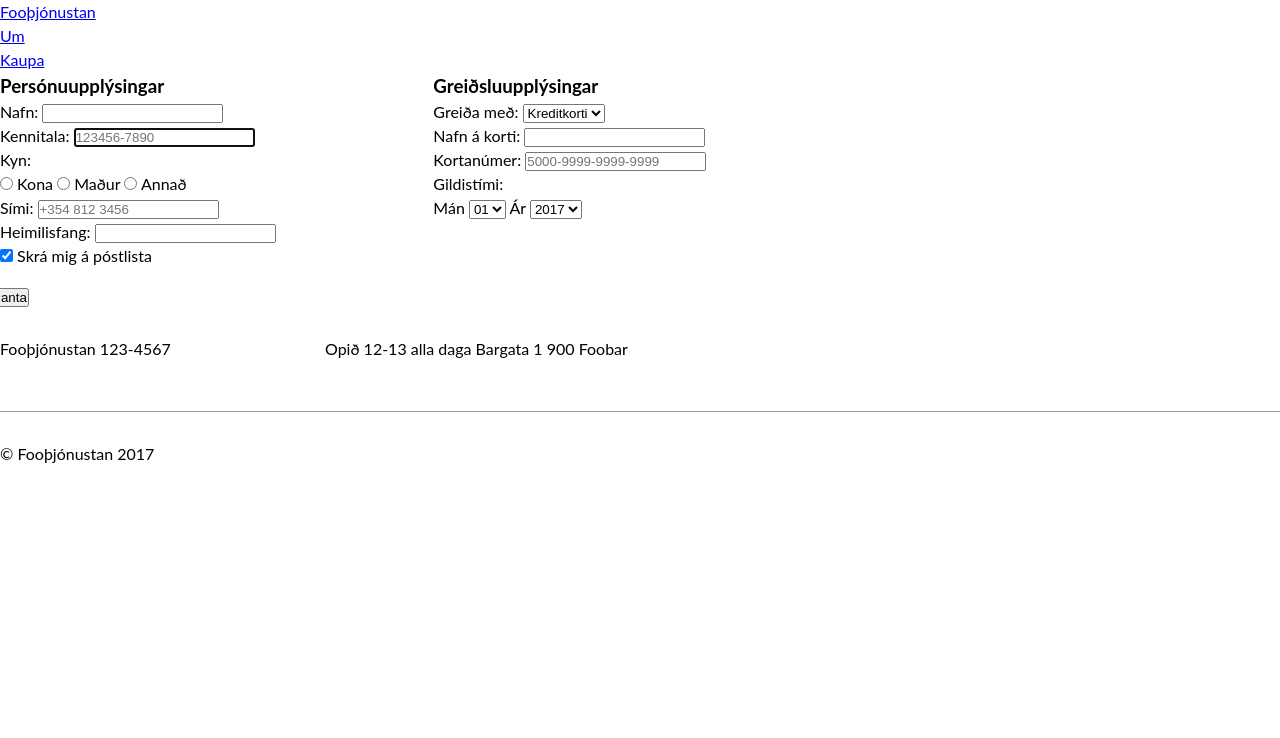
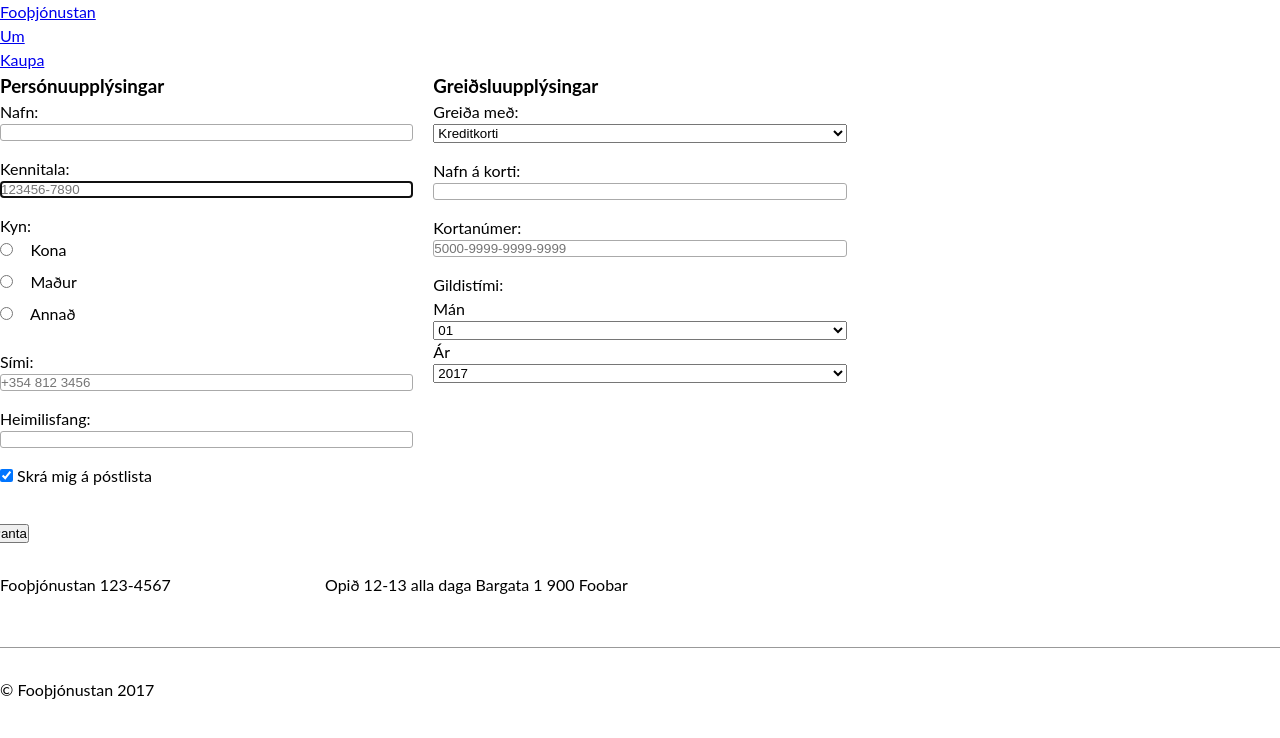
Before and after one commit to HHProgWebDev/foo, a website: page kaupa.html in a window 1280 px wide. Drawn offline with nearby package versions, Linux system fonts and the light colour scheme; files that its build step writes are made by us from their sources.

Commit message:
Bætti við border-radius mixin og bætti form

```diff
--- a/scss/input.scss
+++ b/scss/input.scss
@@ -0,0 +1,22 @@
+.input {
+  display: flex;
+  flex-direction: column;
+  margin-bottom: 1em;
+  input {
+    border: 1px solid #aaa;
+    @include border-radius(3px);
+  }
+}
+
+.input--radio {
+
+
+  label {
+    margin-bottom: 0.5em;
+  }
+  input {
+    margin-right: 1em;
+    color: #fff;
+
+  }
+}
--- a/styles.scss
+++ b/styles.scss
@@ -4,10 +4,18 @@
 $max-width: 1200px;
 $gutter: 20px;
 
+@mixin border-radius($radius) {
+  -webkit-border-radius: $radius;
+     -moz-border-radius: $radius;
+      -ms-border-radius: $radius;
+          border-radius: $radius;
+}
+
 /* setjum box-sizing: border-box; á allt */
 html {
   /* stylelint-disable-line */
-  box-sizing: border-box; }
+  box-sizing: border-box;
+}
 
 *, *:before, *:after {
   /* stylelint-disable-line */
@@ -39,3 +47,4 @@ html {
 @import "scss/heading";
 @import "scss/review";
 @import "scss/text";
+@import "scss/input";
```
Also changed, not shown: styles.css (added), 1 other file.
